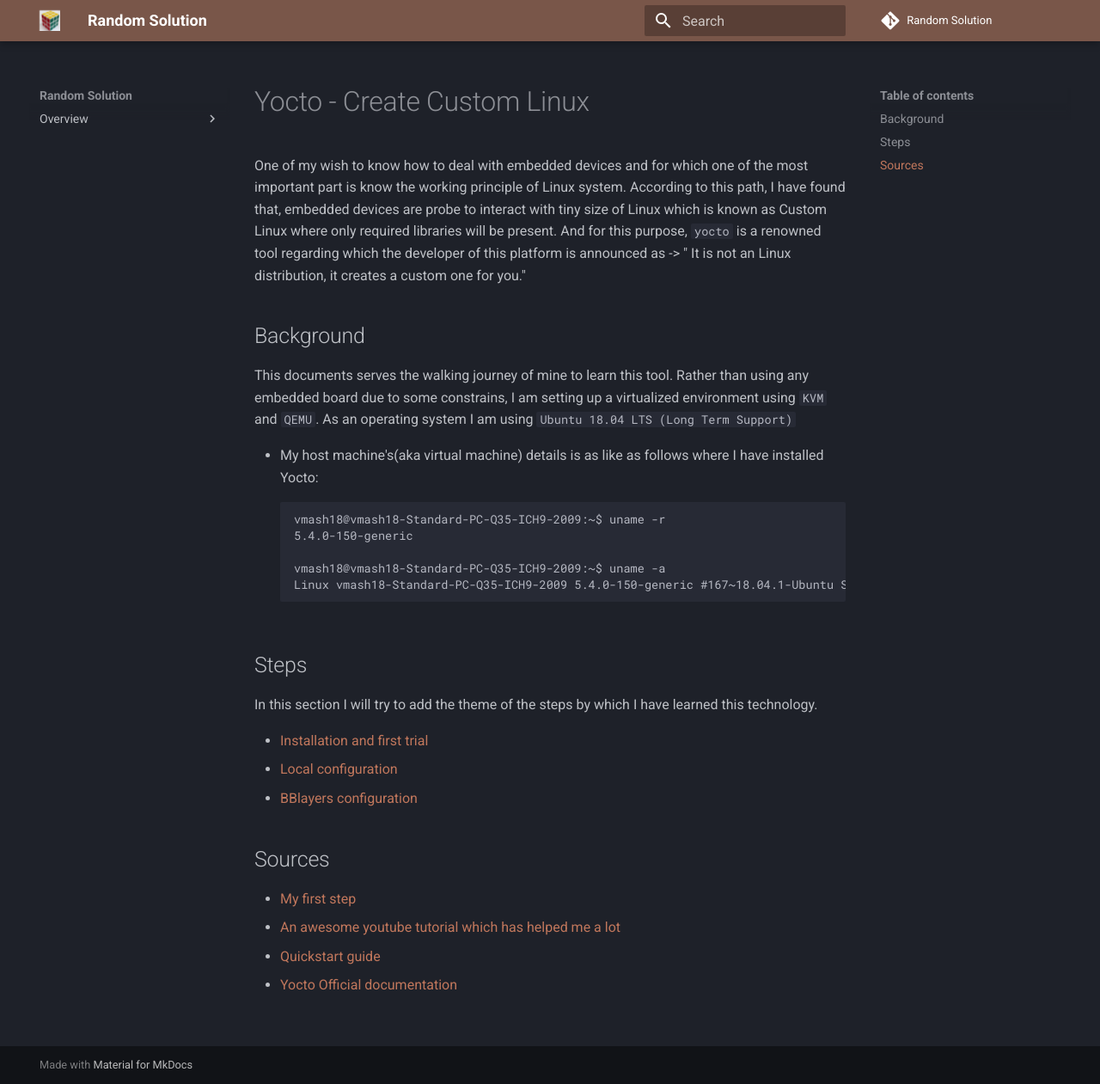
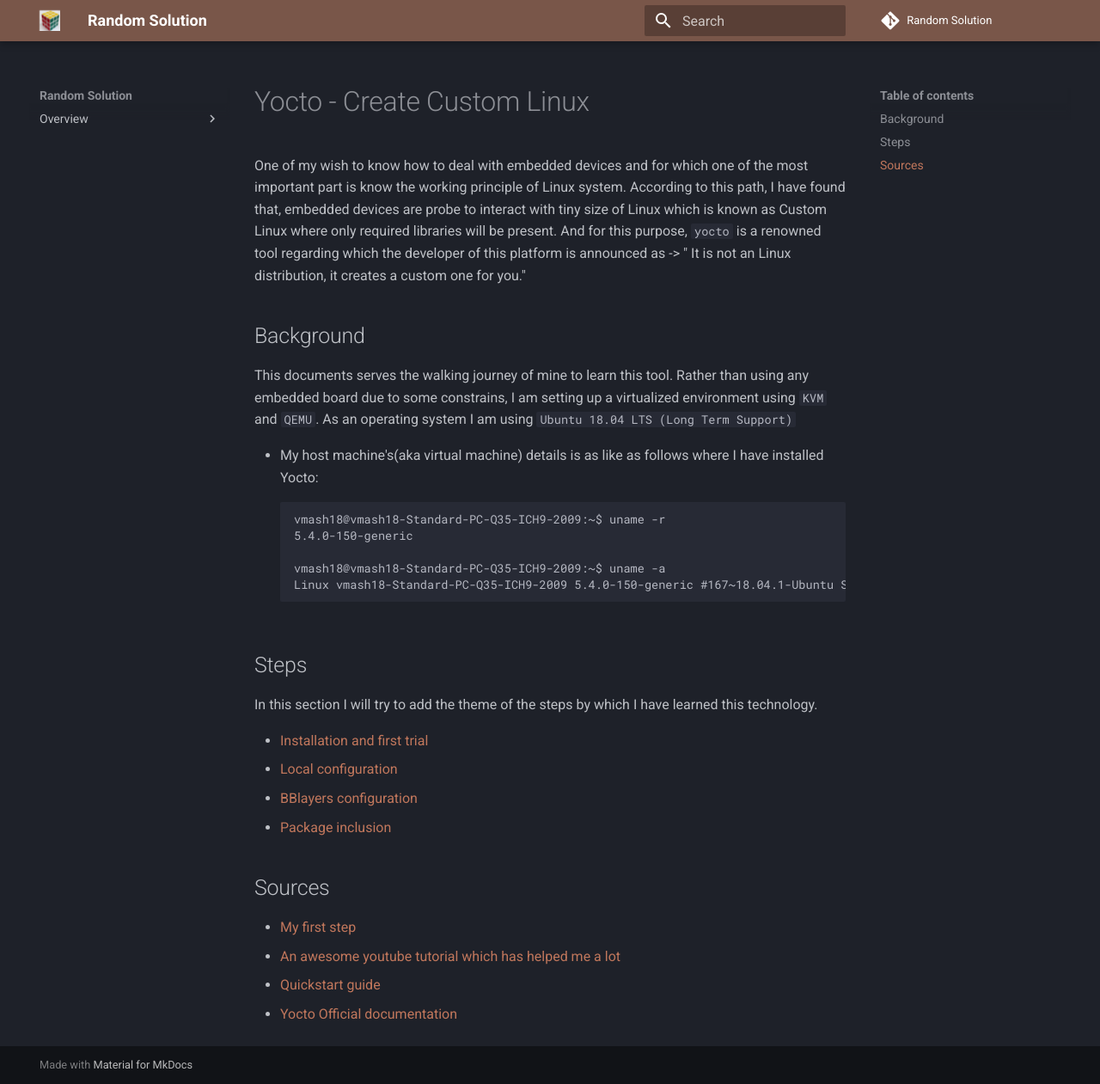
Before and after one commit to atifkarim/random_solution, an MkDocs documentation site: the page built from docs/Yocto_learning/yocto_index.md, in a window 1280 px wide and 1261 px high. Shown: the whole window at 86% size. Built offline with MkDocs 1.6.1 and Material for MkDocs 9.7.7, drawn with Linux system fonts in a browser that asks for light colours; comment, search, counter and statistics services are not loaded.

Commit message:
Add new file related to add package

```diff
--- a/docs/Yocto_learning/yocto_index.md
+++ b/docs/Yocto_learning/yocto_index.md
@@ -23,6 +23,7 @@ In this section I will try to add the theme of the steps by which I have learned
 - [Installation and first trial](1_yocto_intro.md)
 - [Local configuration](2_local_conf.md)
 - [BBlayers configuration](3_bblayers.md)
+- [Package inclusion](4_Add_package.md)
 
 ## Sources
 
```
Also changed, not shown: docs/Yocto_learning/4_Add_package.md (added).
